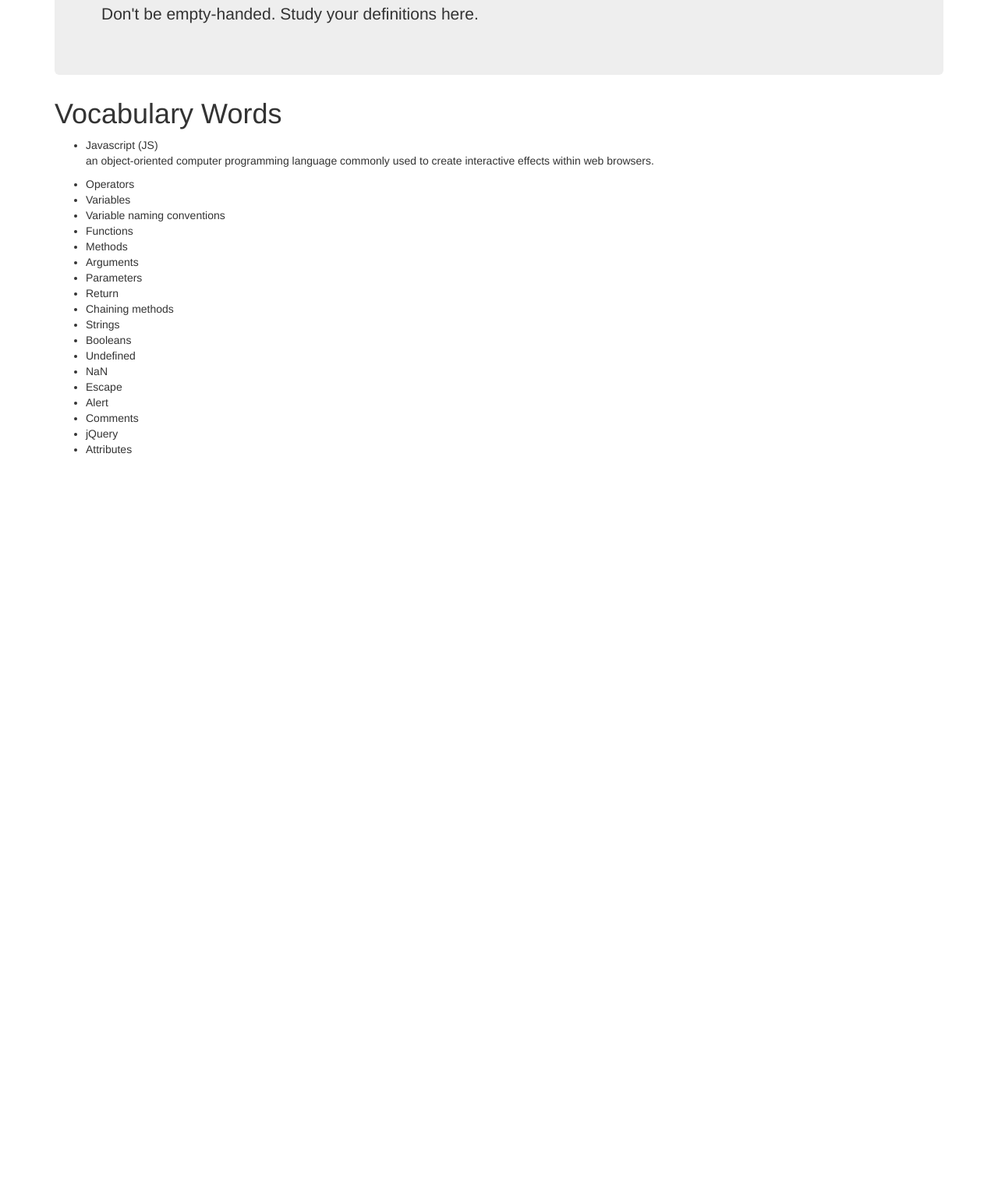
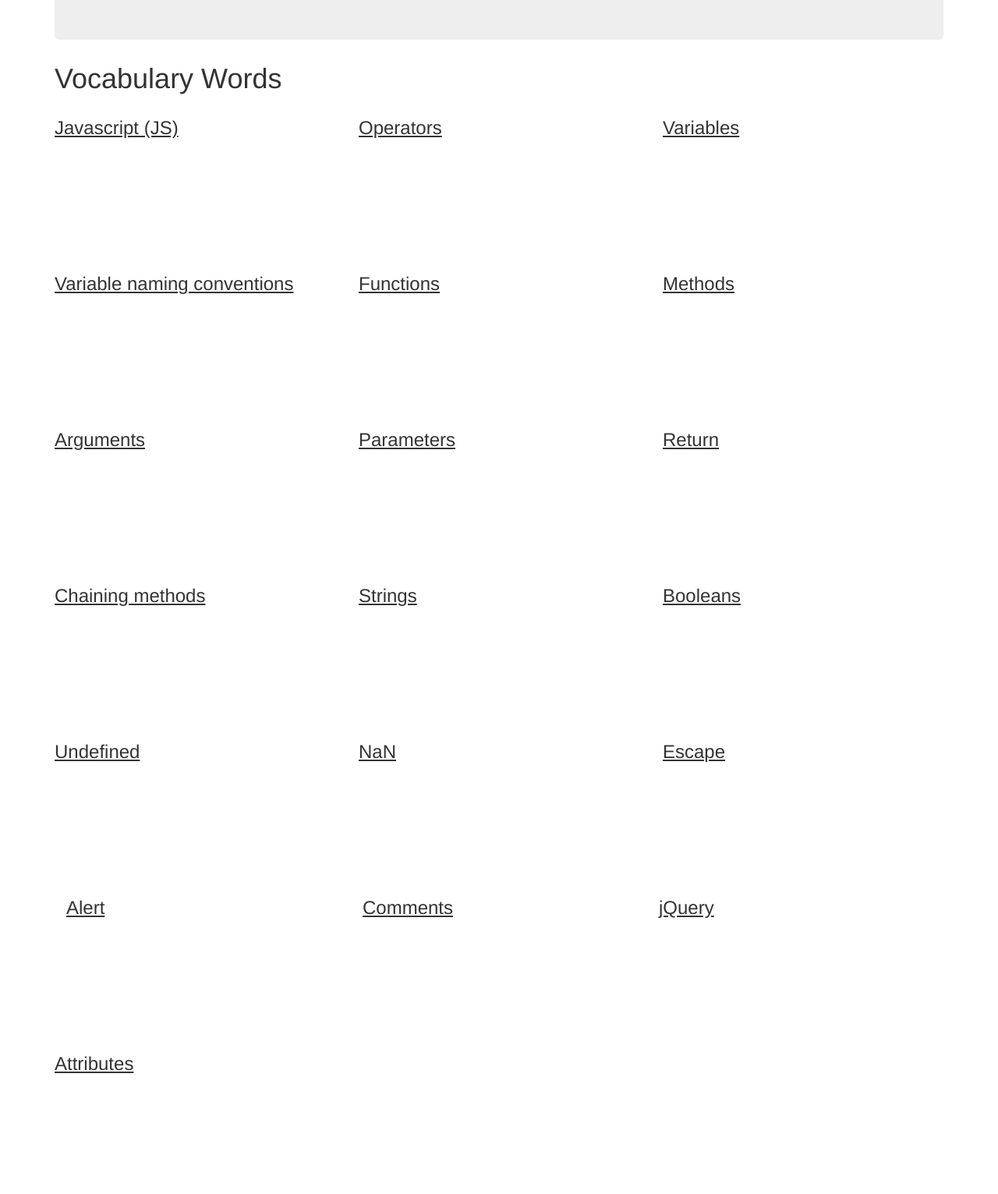
Before and after one commit to eliseylenore/flashcards, a plain HTML site: page index.html in a window 1280 px wide. Shown: the part 189-1720 px from the top of the page at 78% size. Before the commit the page ends 800 px from the top, so only its background shows below. Drawn offline with nearby package versions, Linux system fonts and the light colour scheme.

Commit message:
Add divs to create flashcards

```diff
--- a/css/styles.css
+++ b/css/styles.css
@@ -1,12 +1,13 @@
 
-.demoWord {
+.col-md-4 {
   cursor: pointer;
+  height: 200px;
 }
 
-.demoWord:hover {
+h3 {
   text-decoration: underline;
 }
 
-.definition {
+p {
   display: none;
 }
--- a/index.html
+++ b/index.html
@@ -28,37 +28,114 @@
 
 
             <h1>Vocabulary Words</h1>
-            <ul>
-              <li class="clickable">Javascript (JS)</li>
-              <p class="clickable">an object-oriented computer programming language commonly used to create interactive effects within web browsers.</p>
+            <div class="row">
+              <div id="javascript" class="clickable col-md-4">
+                <h3>Javascript (JS)</h3>
+                <p id="defJavascript" class="clickable">an object-oriented computer programming language commonly used to create interactive effects within web browsers.
+              </div><!--end javascript-->
 
-              <li id=""class="clickable">Operators</li>
+              <div id="operators" class="clickable col-md-4">
+                <h3>Operators</h3>
+                <p id="defOperators" class="clickable">TESTESTTEST
+              </div><!--end operators-->
 
-              <li id=""class="clickable">Variables</li>
+              <div id="variables" class="clickable col-md-4">
+                <h3>Variables</h3>
+                <p id="defVariables" class="clickable">Blah blah</p>
+              </div><!--end variables-->
+            </div><!--end first row-->
 
-              <li id=""class="clickable">Variable naming conventions</li>
+            <div class="row">
+              <div id="variableNaming" class="clickable col-md-4">
+                <h3>Variable naming conventions</h3>
+                <p id="defVarNaming" class="clickable"></p>
+              </div><!--end variable-->
 
-              <li id=""class="clickable">Functions</li>
-              <li id="methods" class="clickable">Methods</li>
-              <li id="arguments" class="clickable">Arguments</li>
-              <li id="parameters" class="clickable">Parameters</li>
-              <li id="return" class="clickable">Return</li>
-              <li id="chaining methods" class="clickable">Chaining methods</li>
-              <li id="string" class="clickable">Strings</li>
-              <li id="boolean" class="clickable">Booleans</li>
-              <li id="undefined" class="clickable">Undefined</li>
-              <li id="NaN" class="clickable">NaN</li>
-              <li id="escape" class="clickable">Escape</li>
-              <li id="alert<" class="clickable">Alert</li>
-              <li id="comments" class="clickable">Comments</li>
-              <li id="jQuery" class="clickable">jQuery</li>
-              <li id="attributes" class="clickable">Attributes</li>
+              <div id="functions" class="clickable col-md-4">
+                <h3>Functions</h3>
+                <p id="defFunctions" class="clickable"></p>
+              </div> <!--end functions-->
 
-            </ul>
+              <div id="methods" class="clickable col-md-4">
+                <h3>Methods</h3>
+                <p id="defMethods" class="clickable"></p>
+              </div><!--end methods"-->
+            </div><!--second end row-->
 
+            <div class="row">
 
+              <div id="arguments" class="clickable col-md-4">
+                <h3>Arguments</h3>
+                <p id="defArguments"></p>
+              </div><!--end Arguments-->
 
-    </div>
+              <div id="parameters" class="clickable col-md-4">
+                <h3>Parameters</h3>
+                <p id="defParameters" class="clickable"></p>
+              </div><!--end parameters-->
+
+              <div id="return" class="clickable col-md-4">
+                <h3>Return</h3>
+                <p id="defReturn" class="clickable"></p>
+              </div><!--end return-->
+            </div><!--end third row-->
+
+            <div class="row"><!--begin fourth row-->
+              <div id="chainingMethods" class="clickable col-md-4">
+                <h3>Chaining methods</h3>
+                <p id="defChaining" class="clickable col-md-4"></p>
+              </div><!--end chaining-->
+
+              <div id="string" class="clickable col-md-4">
+                <h3>Strings</h3>
+                <p id="defStrings" class="clickable"></p>
+              </div><!--end Strings-->
+
+              <div id="boolean" class="clickable col-md-4">
+                <h3>Booleans</h3>
+                <p id="defBooleans" class="clickable"></p>
+              </div><!--end boolean-->
+            </div><!--end fourth row-->
+
+            <div class="row"><!--fifth row-->
+              <div id="undefined" class="clickable col-md-4">
+                <h3>Undefined</h3>
+                <p id="defUndefined" class="clickable"></p>
+              </div><!--end undefined-->
+
+              <div id="NaN" class="clickable col-md-4">
+                <h3>NaN</h3>
+                <p id="defNaN" class="clickable"></p>
+              </div><!--end NaN-->
+
+              <div id="escape" class="clickable col-md-4">
+                <h3>Escape</h3>
+                <p id="defEscape" class="clickable"></p>
+              </div><!--end escape-->
+            </div><!--end fifth row-->
+            <div><!--sixth row-->
+              <div id="alert" class="clickable col-md-4">
+                <h3>Alert</h3>
+                <p id="defAlert" class="clickable"></p>
+              </div><!--end alert-->
+
+              <div id="comments" class="clickable col-md-4">
+                <h3>Comments</h3>
+                <p id="defComments" class="clickable"></p>
+              </div><!--end comments-->
+
+              <div id="jQuery" class="clickable col-md-4">
+                <h3>jQuery</h3>
+                <p id="defJQuery" class="clickable"></p>
+              </div><!--end jQuery-->
+            </div><!--ends sixth row-->
+            <div class="row"><!--seventh row-->
+              <div id="attributes" class="clickable col-md-4">
+                <h3>Attributes</h3>
+                <p id="defAttributes" class="clickable"></p>
+              </div><!--end attributes-->
+            </div><!--end seventh row-->
+    </div><!--end container-->
 
   </body>
 </html>
--- a/js/scripts.js
+++ b/js/scripts.js
@@ -1,6 +1,142 @@
 $(function() {
   $(".clickable").click(function() {
-  $(".demoWord").toggle();
-  $(".definition").show();
-    });
+    $("#javascript").toggle();
+    $("#defJavascript").toggle();
 });
+  $(".clickable").click(function() {
+    $("#operators").toggle();
+    $("#defOperators").toggle();
+});
+
+});
+
+
+// });
+//
+//
+// $(function() {
+//   $(".clickable").click(function() {
+//   $("#operators").toggle();
+//   $("#defOperators").show();
+//     });
+// });
+//
+// $(function() {
+//   $(".clickable").click(function() {
+//   $("#variables").toggle();
+//   $("#defVariables").show();
+//     });
+// });
+//
+// $(function() {
+//   $(".clickable").click(function() {
+//   $("#variableNaming").toggle();
+//   $("#defVarNaming").show();
+//     });
+// });
+//
+// $(function() {
+//   $(".clickable").click(function() {
+//   $("#functions").toggle();
+//   $("#deFunctions").show();
+// });
+//
+// $(function() {
+//   $(".clickable").click(function() {
+//   $("#methods").toggle();
+//   $("#defMethods").show();
+//     });
+// });
+//
+// $(function() {
+//   $(".clickable").click(function() {
+//   $("#arguments").toggle();
+//   $("#defArguments").show();
+//     });
+// });
+//
+// $(function() {
+//   $(".clickable").click(function() {
+//   $("#parameters").toggle();
+//   $("#defParameters").show();
+//     });
+// });
+//
+// $(function() {
+//   $(".clickable").click(function() {
+//   $("#return").toggle();
+//   $("#defReturn").show();
+//     });
+// });
+//
+// $(function() {
+//   $(".clickable").click(function() {
+//   $("#chainingMethods").toggle();
+//   $("#defChaining").show();
+//     });
+// });
+//
+// $(function() {
+//   $(".clickable").click(function() {
+//   $("#string").toggle();
+//   $("#defString").show();
+//     });
+// });
+//
+// $(function() {
+//   $(".clickable").click(function() {
+//   $("#boolean").toggle();
+//   $("#defBoolean").show();
+//     });
+// });
+//
+// $(function() {
+//   $(".clickable").click(function() {
+//   $("#undefined").toggle();
+//   $("#defUndefined").show();
+//     });
+// });
+//
+// $(function() {
+//   $(".clickable").click(function() {
+//   $("#NaN").toggle();
+//   $("#defNaN").show();
+//     });
+// });
+//
+// $(function() {
+//   $(".clickable").click(function() {
+//   $("#escape").toggle();
+//   $("#defEscape").show();
+//     });
+// });
+//
+// $(function() {
+//   $(".clickable").click(function() {
+//   $("#alert").toggle();
+//   $("#defAlert").show();
+//     });
+// });
+//
+// $(function() {
+//   $(".clickable").click(function() {
+//   $("#comments").toggle();
+//   $("#defComments").show();
+//     });
+// });
+//
+// $(function() {
+//   $(".clickable").click(function() {
+//   $("#JQuery").toggle();
+//   $("#defJQuery").show();
+//     });
+// });
+//
+// $(function() {
+//   $(".clickable").click(function() {
+//   $("#attributes").toggle();
+//   $("#defAttributes").show();
+//     });
+// });
+//
+// });
```
